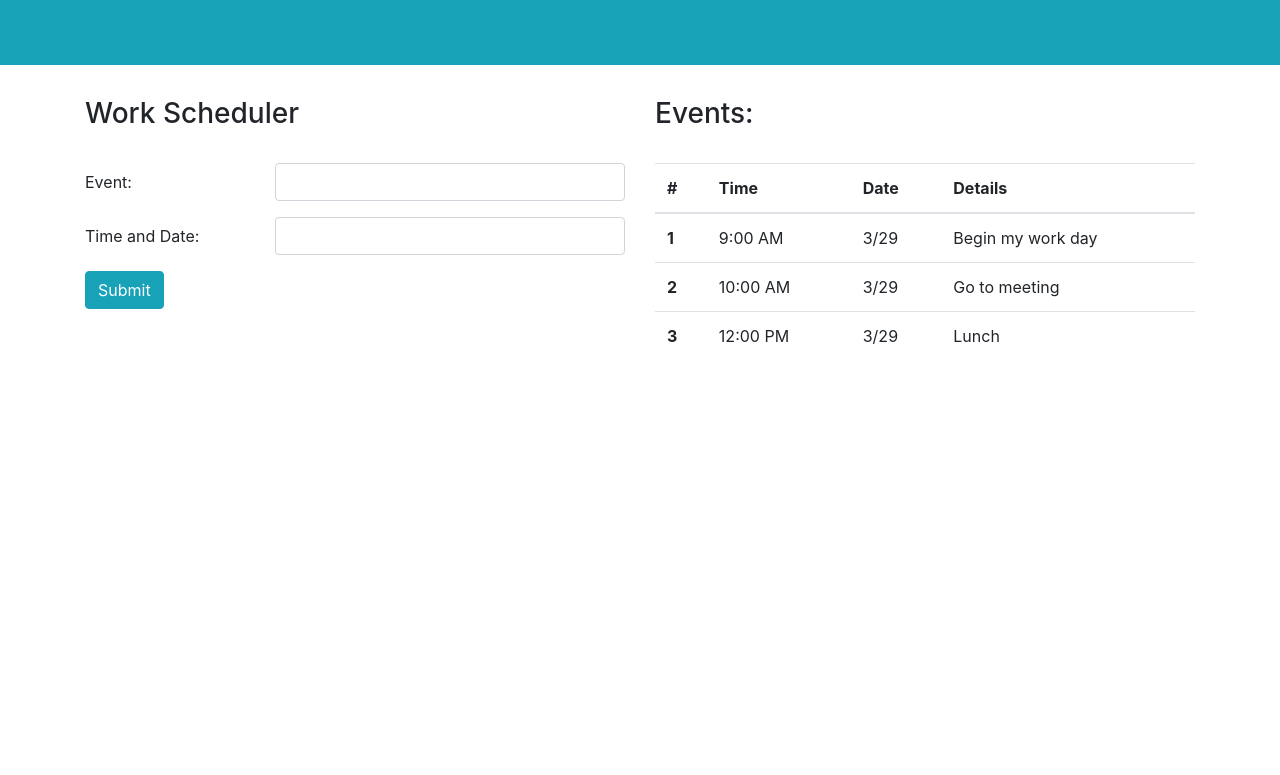
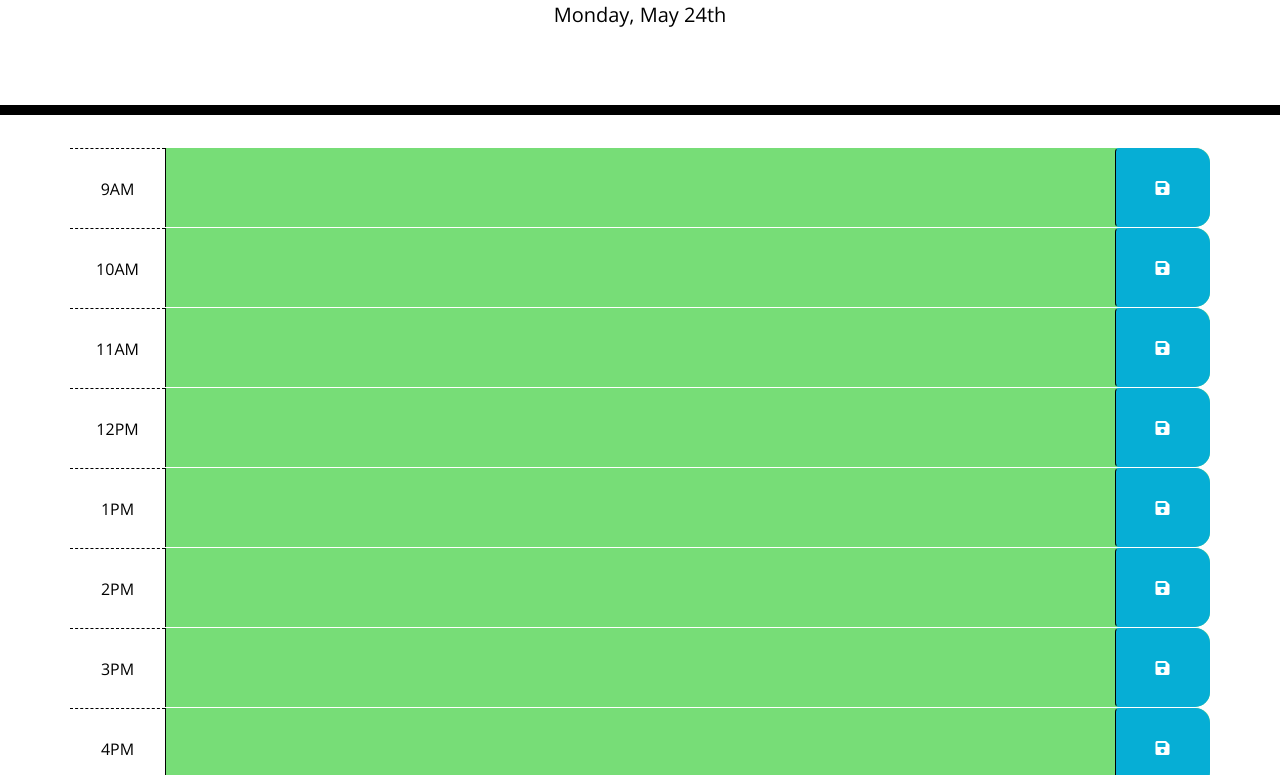
Before and after one commit to jagatston/Work-Day-Schedule, a plain HTML site: page index.html in a window 1280 px wide. Shown: the part 189-964 px from the top of the page. Before the commit the page ends 800 px from the top, so only its background shows below. Drawn offline with nearby package versions, Linux system fonts and the light colour scheme.

Commit message:
made edits to original hw

```diff
--- a/index.html
+++ b/index.html
@@ -1,113 +1,102 @@
 <!DOCTYPE html>
 <html lang="en">
+
 <head>
-    <meta charset="utf-8" />
-    <meta name="viewport" content="width=device-width, initial-scale=1" />
-    <link
-      rel="stylesheet"
-      href="https://cdnjs.cloudflare.com/ajax/libs/twitter-bootstrap/4.5.0/css/bootstrap.min.css"
-    />
-    <link
-      rel="stylesheet"
-      href="https://code.jquery.com/ui/1.12.1/themes/base/jquery-ui.css"
-    />
-    <link rel="stylesheet" href="./css/style.css" />
+  <meta charset="UTF-8">
+  <meta name="viewport" content="width=device-width, initial-scale=1.0">
+  <meta http-equiv="X-UA-Compatible" content="ie=edge">
+  <link rel="stylesheet" href="https://stackpath.bootstrapcdn.com/bootstrap/4.3.1/css/bootstrap.min.css">
+  <link rel="stylesheet" href="https://use.fontawesome.com/releases/v5.8.1/css/all.css" integrity="sha384-50oBUHEmvpQ+1lW4y57PTFmhCaXp0ML5d60M1M7uH2+nqUivzIebhndOJK28anvf" crossorigin="anonymous">
+  <link href="https://fonts.googleapis.com/css?family=Open+Sans&display=swap" rel="stylesheet">
+  <link rel="stylesheet" href="style.css">
   <title>Work Day Scheduler</title>
 </head>
-<!-- content -->
+
 <body>
-      <!-- jumbotron header -->
-    <div class="jumbotron jumbotron-fluid bg-info text-light">
-      <div class="container text-center">
-        <h1>Work Day Scheduler</h1>
-        <h2>A simple way to map out your day</h2>
-        <span class="p">The current Time is: </span>
-        <span class="p" id="current-date-time">March 27, 2021, 4:55:00</span>
+  <header class="jumbotron">
+    <h1 class="display-3">Work Day Scheduler</h1>
+    <p class="lead">A simple calendar app for scheduling your work day</p>
+    <p id="currentDay" class="lead"></p>
+  </header>
+  <section class='text-center notification' id="notify">Appointment Added to <code>localStorage</code> ✔️</section>
+  <div class="container">
+    <div id="hour-9" class="row time-block">
+      <div class="col-md-1 hour">
+        9AM
       </div>
+      <textarea class="col-md-10 description">
+      </textarea>
+      <button class="btn saveBtn col-md-1"><i class="fas fa-save"></i></button>
     </div>
-    <!-- work scheduler -->
-    <div class="container">
-      <div class="row justify-content-center">
-        <div class="col-6">
-          <h3>Work Scheduler</h3>
-          <br />
-          <form id="skills-form">
-            <div class="form-group row">
-                <!-- where they put the event and time and date -->
-              <label for="skill" class="col-sm-4 col-form-label">Event: </label>
-              <div class="col-sm-8">
-                <input type="text" class="form-control" id="skill-name" />
+    <div id="hour-10" class="row time-block">
+      <div class="col-md-1 hour">
+        10AM
       </div>
+      <textarea class="col-md-10 description">
+      </textarea>
+      <button class="btn saveBtn col-md-1"><i class="fas fa-save"></i></button>
     </div>
-            <div class="form-group row">
-              <label for="date" class="col-sm-4 col-form-label"
-                >Time and Date:
-              </label>
-              <div class="col-sm-8">
-                <input
-                  type="text"
-                  class="form-control"
-                  id="datepicker"
-                  autocomplete="off"
-                />
+    <div id="hour-11" class="row time-block">
+      <div class="col-md-1 hour">
+        11AM
       </div>
+      <textarea class="col-md-10 description">
+      </textarea>
+      <button class="btn saveBtn col-md-1"><i class="fas fa-save"></i></button>
     </div>
-            <!-- submit button -->
-            <button type="submit" value="Submit" class="btn btn-info">
-              Submit
-            </button>
-          </form>
+    <div id="hour-12" class="row time-block">
+      <div class="col-md-1 hour">
+        12PM
       </div>
-        <!-- where they show the events -->
-        <div class="col-6">
-          <h3>Events:</h3>
-          <br />
-          <ul class="list-group" id="skills-list"></ul>
-          <!-- table with the events for the day -->
-          <table class="table">
-            <thead>
-              <tr>
-                <th scope="col">#</th>
-                <th scope="col">Time</th>
-                <th scope="col">Date</th>
-                <th scope="col">Details</th>
-              </tr>
-            </thead>
-            <tbody>
-              <tr>
-                <th scope="row">1</th>
-                <td>9:00 AM</td>
-                <td>3/29</td>
-                <td>Begin my work day</td>
-              </tr>
-              <tr>
-                <th scope="row">2</th>
-                <td>10:00 AM</td>
-                <td>3/29</td>
-                <td>Go to meeting</td>
-              </tr>
-              <tr>
-                <th scope="row">3</th>
-                <td>12:00 PM</td>
-                <td>3/29</td>
-                <td>Lunch</td>
-              </tr>
-            </tbody>
-          </table>
+      <textarea class="col-md-10 description">
+      </textarea>
+      <button class="btn saveBtn col-md-1"><i class="fas fa-save"></i></button>
     </div>
+   <div id="hour-13" class="row time-block">
+      <div class="col-md-1 hour">
+        1PM
       </div>
+      <textarea class="col-md-10 description">
+      </textarea>
+      <button class="btn saveBtn col-md-1"><i class="fas fa-save"></i></button>
+    </div>
+    <div id="hour-14" class="row time-block">
+      <div class="col-md-1 hour">
+        2PM
+      </div>
+      <textarea class="col-md-10 description">
+      </textarea>
+      <button class="btn saveBtn col-md-1"><i class="fas fa-save"></i></button>
+    </div>
+    <div id="hour-15" class="row time-block">
+     <div class="col-md-1 hour">
+        3PM
+      </div>
+      <textarea class="col-md-10 description">
+      </textarea>
+      <button class="btn saveBtn col-md-1"><i class="fas fa-save"></i></button>
+    </div>
+    <div id="hour-16" class="row time-block">
+      <div class="col-md-1 hour">
+        4PM
+      </div>
+      <textarea class="col-md-10 description">
+      </textarea>
+      <button class="btn saveBtn col-md-1"><i class="fas fa-save"></i></button>
+    </div>
+    <div id="hour-17" class="row time-block">
+      <div class="col-md-1 hour">
+        5PM
+      </div>
+      <textarea class="col-md-10 description">
+      </textarea>
+      <button class="btn saveBtn col-md-1"><i class="fas fa-save"></i></button>
     </div>
 
-  <!-- third party APIs -->
-  <script
-    src="https://code.jquery.com/jquery-3.6.0.min.js"
-    integrity="sha256-/xUj+3OJU5yExlq6GSYGSHk7tPXikynS7ogEvDej/m4="
-    crossorigin="anonymous"
-  ></script>
-  <script src="moment.js"></script>
-  <script>
-    moment().format();
-</script>
-  <script src="./js/script.js"></script>
+    <script src="https://code.jquery.com/jquery-3.4.1.min.js"></script>
+    <script src="https://cdnjs.cloudflare.com/ajax/libs/moment.js/2.24.0/moment.min.js"></script>
+
+    <script src="script.js"></script>
 </body>
+
 </html>
--- /dev/null
+++ b/script.js
@@ -0,0 +1,60 @@
+$(document).ready(function () {
+  // listen for save button clicks
+  $('.saveBtn').on('click', function () {
+    // get nearby values
+    var value = $(this).siblings('.description').val();
+    var time = $(this).parent().attr('id');
+
+    // save in localStorage
+    localStorage.setItem(time, value);
+
+    // Show notification that item was saved to localStorage by adding class 'show'
+    $('.notification').addClass('show');
+
+    // Timeout to remove 'show' class after 5 seconds
+    setTimeout(function () {
+      $('.notification').removeClass('show');
+    }, 5000);
+  });
+
+  function hourUpdater() {
+    // get current number of hours
+    var currentHour = moment().hours();
+
+    // loop over time blocks
+    $('.time-block').each(function () {
+      var blockHour = parseInt($(this).attr('id').split('-')[1]);
+
+      // check if we've moved past this time
+      if (blockHour < currentHour) {
+        $(this).addClass('past');
+      } else if (blockHour === currentHour) {
+        $(this).removeClass('past');
+        $(this).addClass('present');
+      } else {
+        $(this).removeClass('past');
+        $(this).removeClass('present');
+        $(this).addClass('future');
+      }
+    });
+  }
+
+  hourUpdater();
+
+  // set up interval to check if current time needs to be updated
+  var interval = setInterval(hourUpdater, 15000);
+
+  // load any saved data from localStorage
+  $('#hour-9 .description').val(localStorage.getItem('hour-9'));
+  $('#hour-10 .description').val(localStorage.getItem('hour-10'));
+  $('#hour-11 .description').val(localStorage.getItem('hour-11'));
+  $('#hour-12 .description').val(localStorage.getItem('hour-12'));
+  $('#hour-13 .description').val(localStorage.getItem('hour-13'));
+  $('#hour-14 .description').val(localStorage.getItem('hour-14'));
+  $('#hour-15 .description').val(localStorage.getItem('hour-15'));
+  $('#hour-16 .description').val(localStorage.getItem('hour-16'));
+  $('#hour-17 .description').val(localStorage.getItem('hour-17'));
+
+  // display current day on page
+  $('#currentDay').text(moment().format('dddd, MMMM Do'));
+});
--- /dev/null
+++ b/style.css
@@ -0,0 +1,81 @@
+body {
+  font-family: 'Open Sans', sans-serif;
+  font-size: 16px;
+  line-height: 1;
+}
+
+textarea {
+  background: transparent;
+  border: none;
+  resize: none;
+  color: #000000;
+  border-left: 1px solid black;
+  padding: 10px;
+}
+
+.jumbotron {
+  text-align: center;
+  background-color: transparent;
+  color: black;
+  border-radius: 0;
+  border-bottom: 10px solid black;
+}
+
+.description {
+  white-space: pre-wrap;
+}
+
+.time-block {
+  text-align: center;
+  border-radius: 15px;
+}
+
+.row {
+  white-space: pre-wrap;
+  height: 80px;
+  border-top: 1px solid white;
+}
+
+.hour {
+  background-color: #ffffff;
+  color: #000000;
+  border-top: 1px dashed #000000;
+}
+
+.past {
+  background-color: #d3d3d3;
+  color: white;
+}
+
+.present {
+  background-color: #ff6961;
+  color: white;
+}
+
+.future {
+  background-color: #77dd77;
+  color: white;
+}
+
+.saveBtn {
+  border-left: 1px solid black;
+  border-top-right-radius: 15px;
+  border-bottom-right-radius: 15px;
+  background-color: #06aed5;
+  color: white;
+}
+
+.saveBtn i:hover {
+  font-size: 20px;
+  transition: all 0.3s ease-in-out;
+}
+
+.notification {
+  display: none;
+  padding-bottom: 10px;
+  color: black;
+}
+
+.show {
+  display: block;
+}
```
Also changed, not shown: assets/js/script.js (deleted, +0 -14 lines), assets/css/style.css (added), assets/images/scheduler.png (deleted), 1 other file. Lines whose indentation alone changed are shown as unchanged.
